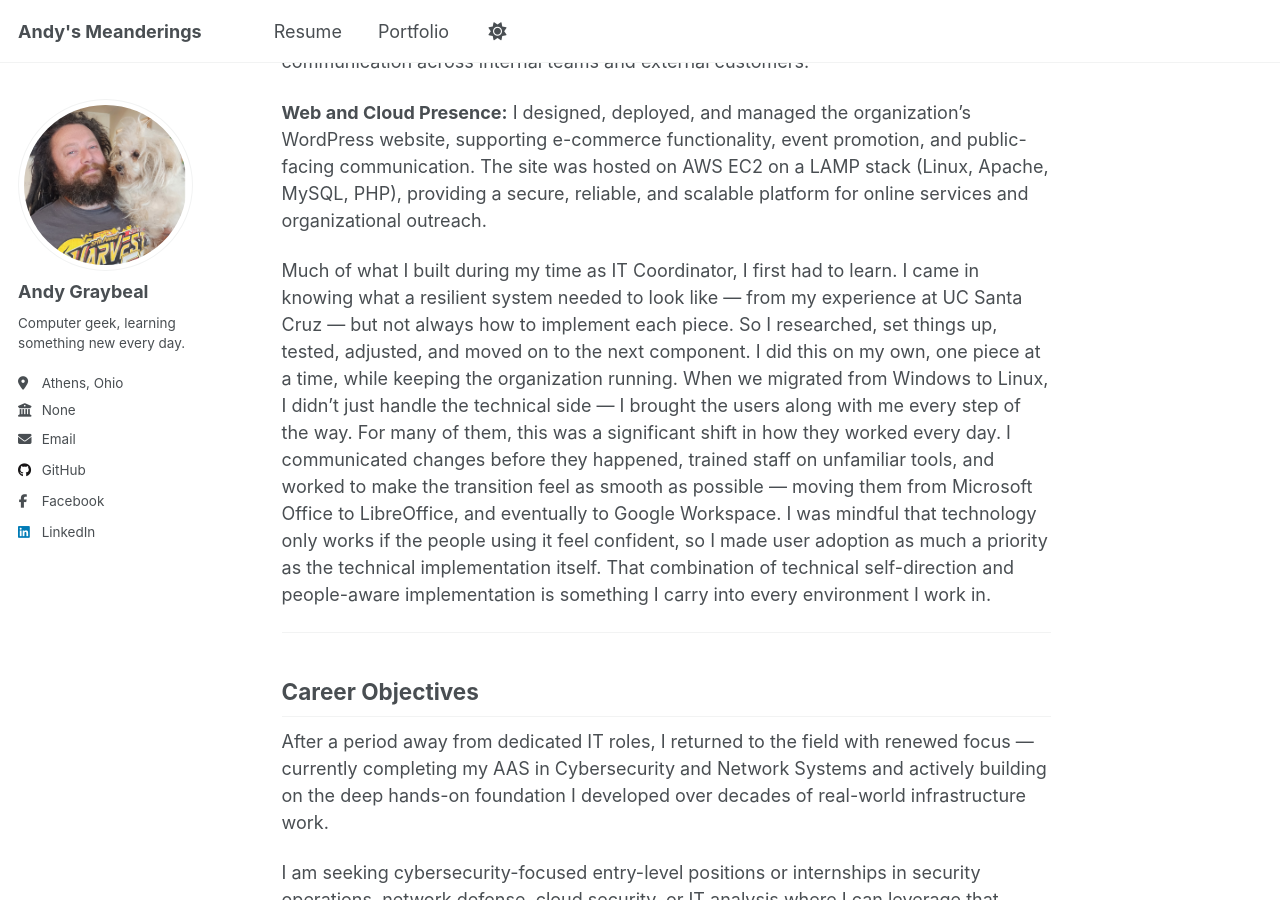
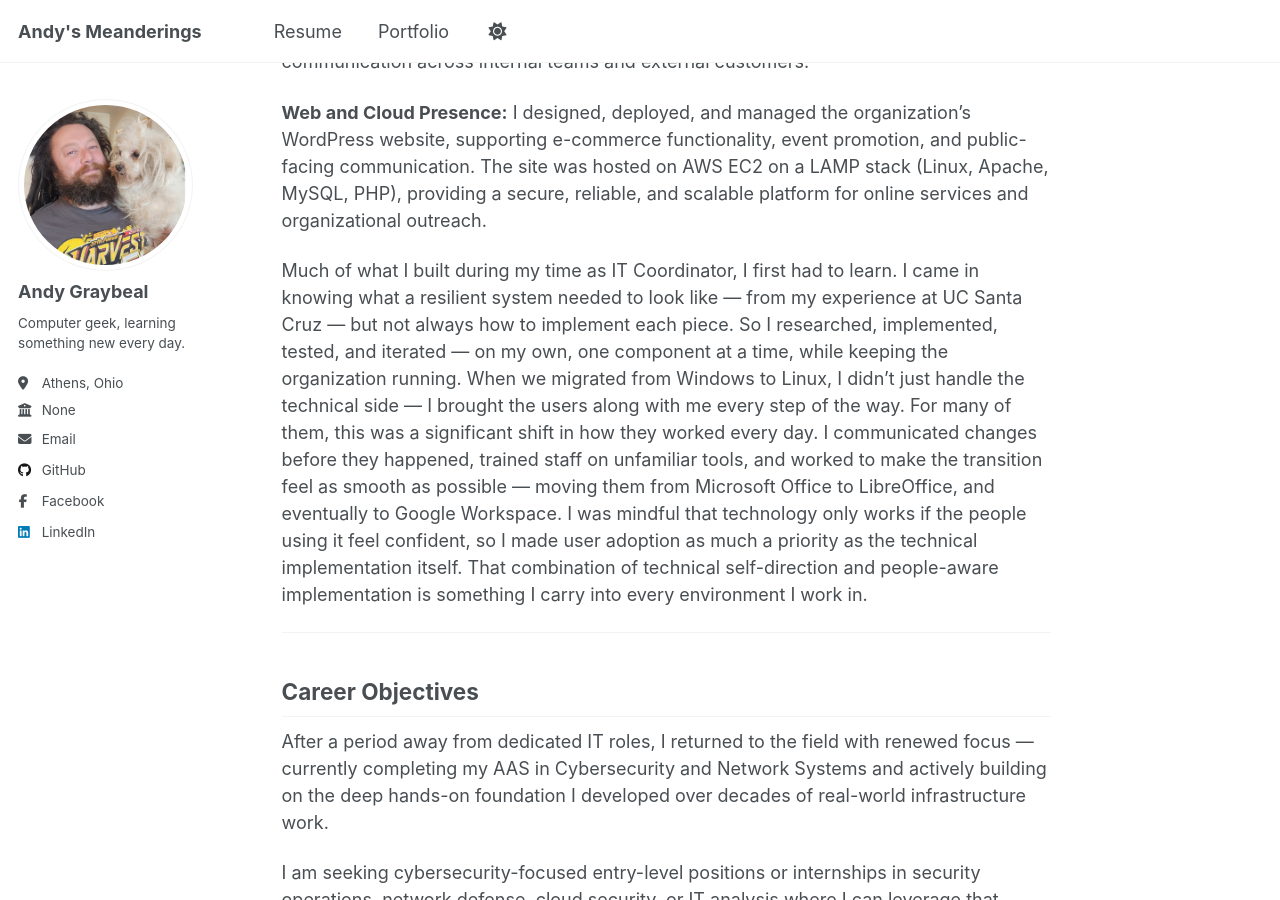
Before and after one commit to andy-graybeal/andy-graybeal.github.io, a Jekyll site: the page built from _pages/about.md, in a window 1280 px wide and 900 px high, scrolled down 1595 px. Built offline with Jekyll 4.4.1, drawn with Linux system fonts in a browser that asks for light colours; a script that is not in the unit is left out.

Commit message:
Update about.md

```diff
--- a/_pages/about.md
+++ b/_pages/about.md
@@ -84,7 +84,7 @@ I also deployed and managed GNU Mailman mailing list systems to support structur
 **Web and Cloud Presence:**
 I designed, deployed, and managed the organization's WordPress website, supporting e-commerce functionality, event promotion, and public-facing communication. The site was hosted on AWS EC2 on a LAMP stack (Linux, Apache, MySQL, PHP), providing a secure, reliable, and scalable platform for online services and organizational outreach.
 
-Much of what I built during my time as IT Coordinator, I first had to learn. I came in knowing what a resilient system needed to look like — from my experience at UC Santa Cruz — but not always how to implement each piece. So I researched, set things up, tested, adjusted, and moved on to the next component. I did this on my own, one piece at a time, while keeping the organization running. When we migrated from Windows to Linux, I didn't just handle the technical side — I brought the users along with me every step of the way. For many of them, this was a significant shift in how they worked every day. I communicated changes before they happened, trained staff on unfamiliar tools, and worked to make the transition feel as smooth as possible — moving them from Microsoft Office to LibreOffice, and eventually to Google Workspace. I was mindful that technology only works if the people using it feel confident, so I made user adoption as much a priority as the technical implementation itself. That combination of technical self-direction and people-aware implementation is something I carry into every environment I work in.
+Much of what I built during my time as IT Coordinator, I first had to learn. I came in knowing what a resilient system needed to look like — from my experience at UC Santa Cruz — but not always how to implement each piece. So I researched, implemented, tested, and iterated — on my own, one component at a time, while keeping the organization running. When we migrated from Windows to Linux, I didn't just handle the technical side — I brought the users along with me every step of the way. For many of them, this was a significant shift in how they worked every day. I communicated changes before they happened, trained staff on unfamiliar tools, and worked to make the transition feel as smooth as possible — moving them from Microsoft Office to LibreOffice, and eventually to Google Workspace. I was mindful that technology only works if the people using it feel confident, so I made user adoption as much a priority as the technical implementation itself. That combination of technical self-direction and people-aware implementation is something I carry into every environment I work in.
 
 ---
 
```
